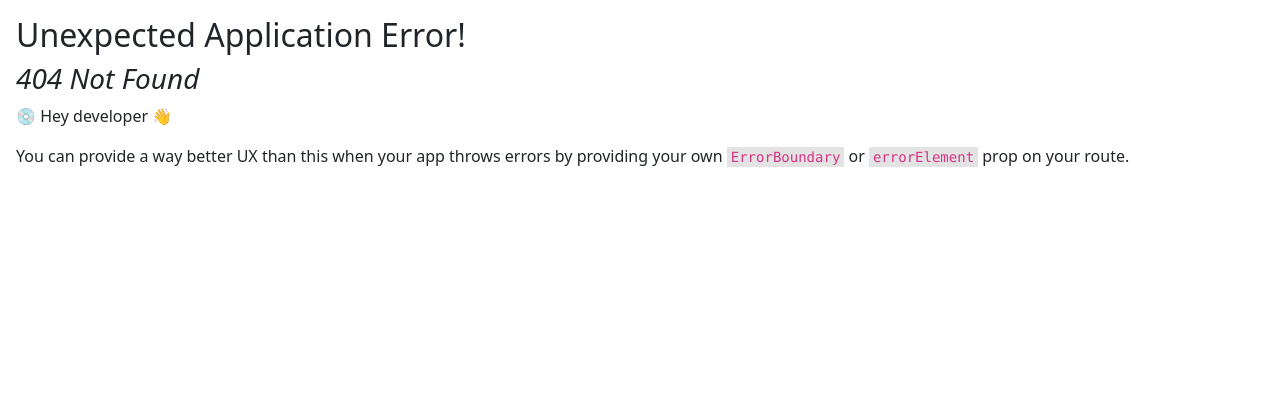
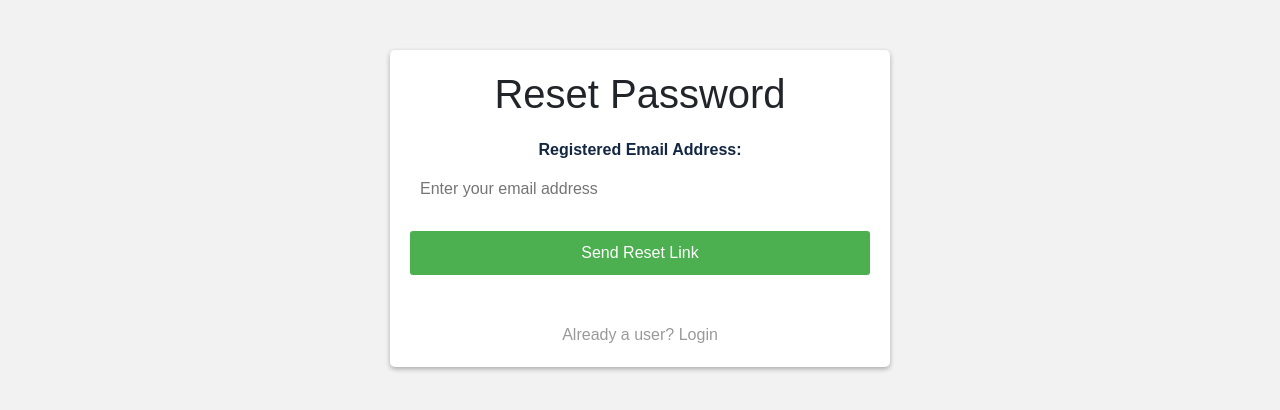
Before and after one commit to toofanjhala/Expense-tracker-React, a React (Create React App) app: page /resetpassword in a window 1280 px wide. Before the commit this address had no page. Shown: the top 410 px of the page. Built offline with nearby package versions, Linux system fonts and the light colour scheme.

Commit message:
reset password

```diff
--- a/src/App.js
+++ b/src/App.js
@@ -5,6 +5,7 @@ import  Rootlayout from './component/pages/Rootlayout';
 import Home from './component/pages/Home';
 import { AuthContextProvider } from './store/Auth-context';
 import { Profilepage } from './component/pages/Profilepage';
+import { Resetpassword } from './component/pages/Resetpassword';
 
 function App() {
 
@@ -16,7 +17,8 @@ function App() {
         children:[
           {path:"/" ,element:<AuthForm/> },
           {path:"/home",element:<Home/>},
-          {path:"/profile",element:<Profilepage/>}
+          {path:"/profile",element:<Profilepage/>},
+          {path:"/resetpassword",element:<Resetpassword/>}
         ]
       }
     ]
--- a/src/component/pages/AuthForm.js
+++ b/src/component/pages/AuthForm.js
@@ -1,5 +1,5 @@
 import { useState, useRef, useContext } from 'react';
-import { useNavigate} from 'react-router-dom';
+import { Link, useNavigate} from 'react-router-dom';
 import Authcontext from "../../store/Auth-context"
 // import { useNavigate } from 'react-router-dom';
 
@@ -91,6 +91,7 @@ const AuthForm = () => {
   }
   return (
     <>
+    	<h2 className='heading'>Expense Tracker</h2>
       <section className={classes.auth} >
         <h1>{isLogin ? 'Login' : 'Sign Up'}</h1>
         <form>
@@ -121,7 +122,7 @@ const AuthForm = () => {
             {request ? <p> Request sending</p> : <button onClick={submithandler}>{isLogin ? 'Login' : 'Sign up'}</button>}
 
           </div>
-          {isLogin && <a href='#abcd' style={{ color: "black" }}> Forgot password</a>}
+          {isLogin && <Link to='/resetpassword' style={{ color: "black" }}> Forgot password</Link>}
         </form>
       </section>
       <div className={classes.actions}>
--- /dev/null
+++ b/src/component/pages/Resetpassword.css
@@ -0,0 +1,75 @@
+* {
+    box-sizing: border-box;
+    margin: auto;
+    padding: auto;
+  }
+
+  body {
+    background-color: #f2f2f2;
+    font-family: Arial, sans-serif;
+  }
+
+  .container {
+    margin: 50px auto;
+    max-width: 500px;
+    background-color: #fff;
+    padding: 20px;
+    border-radius: 5px;
+    box-shadow: 0 2px 5px rgba(0, 0, 0, 0.3);
+  }
+
+  h1 {
+    text-align: center;
+    margin-bottom: 20px;
+  }
+
+  form {
+    display: flex;
+    flex-direction: column;
+  }
+
+  label {
+    display: block;
+    color:#132743;
+    margin-bottom: 0.5rem;
+    text-align: left;
+    margin-bottom: 5px;
+    font-weight: bold;
+  }
+
+  input[type="email"] {
+    padding: 10px;
+    border-radius: 3px;
+    border: none;
+    margin-bottom: 20px;
+    font-size: 16px;
+  }
+
+  button[type="submit"] {
+    padding: 10px 20px;
+    background-color: #4CAF50;
+    color: #fff;
+    border: none;
+    border-radius: 3px;
+    font-size: 16px;
+    cursor: pointer;
+    transition: background-color 0.3s ease;
+    margin-bottom: 1rem;
+  }
+
+  button[type="submit"]:hover {
+    background-color: #2E8B57;
+  }
+
+  .login-link {
+    display: block;
+    padding: auto;
+    text-align: center;
+    margin-top: 2rem;
+    text-decoration: none;
+    color: #999;
+  }
+
+  .login-link:hover {
+    color: #2f2f2f;
+  }
--- /dev/null
+++ b/src/component/pages/Resetpassword.js
@@ -0,0 +1,50 @@
+import React,{useRef} from 'react'
+import { Link } from 'react-router-dom'
+import "./Resetpassword.css"
+
+export const Resetpassword = () => {
+
+    const emailref=useRef("")
+
+    async function resetpasswordhandler(event){
+        event.preventDefault()
+
+        const enteredemail=emailref.current.value
+        console.log(enteredemail)
+          try {
+                const res = await fetch("https://identitytoolkit.googleapis.com/v1/accounts:sendOobCode?key=AIzaSyBiavyg_VJqzOb714tLnQrb7h5qRK0P8Hs",
+                    {
+                        method: "POST",
+                        body: JSON.stringify({
+                            email: enteredemail,
+                            requestType: "PASSWORD_RESET"
+                        }),
+                        headers: {
+                            'Content-Type': 'application/json'
+                        }
+                    })
+
+
+
+                if (!res.ok) {
+                    const errormessage = "user not found"
+                    throw new Error(errormessage)
+                }
+            } catch (Err) {
+                alert(Err)
+            }
+        }
+
+
+  return (
+    <div className="container">
+    <h1>Reset Password</h1>
+    <form>
+      <label htmlFor="email">Registered Email Address:</label>
+      <input type="email" id="email" name="email" placeholder="Enter your email address"  ref={emailref} required/>
+      <button type="submit" id="send-link-btn" onClick={resetpasswordhandler}>Send Reset Link</button>
+    </form>
+    <Link to="/" className="login-link">Already a user? Login</Link>
+  </div>
+  )
+}
```
